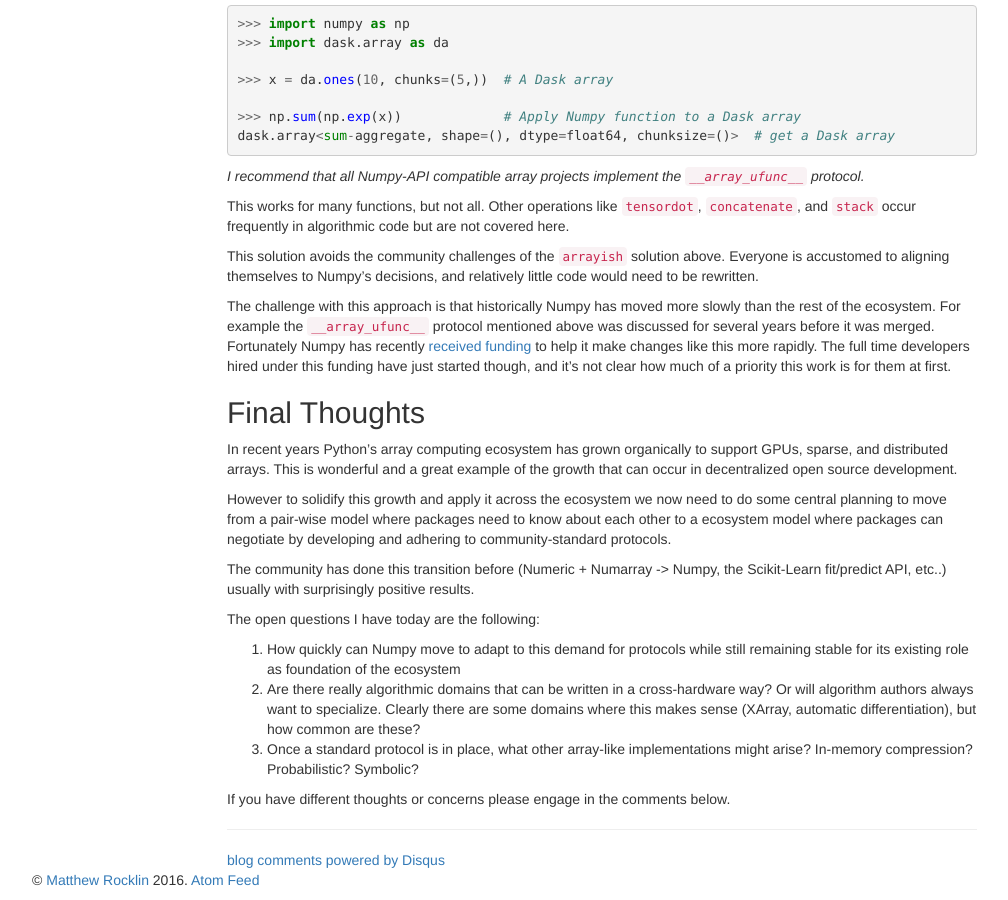
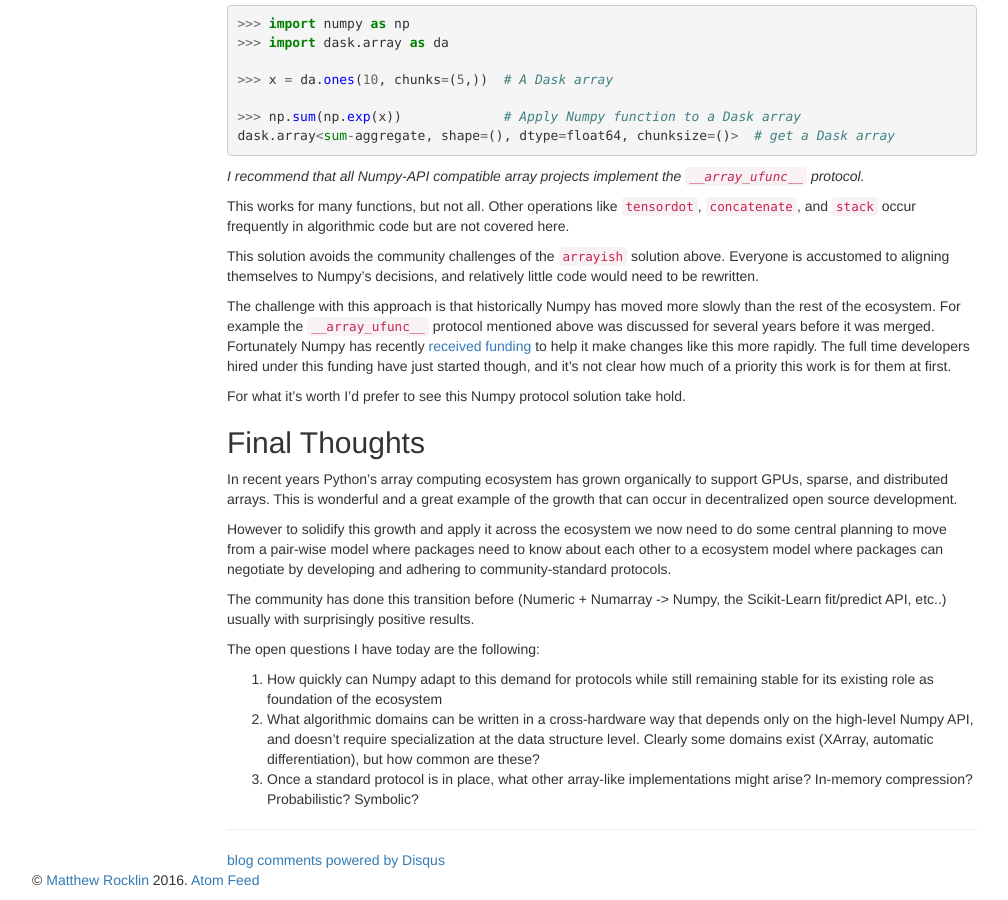
Before and after one commit to besyskymnbk/blog, a Jekyll site: the page built from _posts/work/2018-05-22-beyond-numpy.md, in a window 1280 px wide and 900 px high, scrolled down 3710 px. Shown: the whole window, without its empty margins (38-1046 px from the left). Built offline with Jekyll 4.4.1, drawn with Linux system fonts in a browser that asks for light colours; comment, search, counter and statistics services are not loaded; some of the changed text lies outside the part shown.

Commit message:
small edits

```diff
--- a/_posts/work/2018-05-22-beyond-numpy.md
+++ b/_posts/work/2018-05-22-beyond-numpy.md
@@ -43,9 +43,9 @@ Fortunately other libraries in the ecosystem implement the Numpy array API on th
 So even when the Numpy implementation is no longer ideal,
 the Numpy API lives on in successor projects.
 
-*Note: the Numpy implementation remains ideal 95+% of the time.
+*Note: the Numpy implementation remains ideal most of the time.
 Dense in-memory arrays are still the common case.
-This blogpost is about the other 5% of cases (which are also important)*
+This blogpost is about the minority of cases where Numpy is not ideal*
 
 We can write code very similar code between all of
 Numpy, GPU, sparse, and parallel arrays:
@@ -290,6 +290,8 @@ to help it make changes like this more rapidly.
 The full time developers hired under this funding have just started though,
 and it's not clear how much of a priority this work is for them at first.
 
+For what it's worth I'd prefer to see this Numpy protocol solution take hold.
+
 
 Final Thoughts
 --------------
@@ -308,12 +310,13 @@ usually with surprisingly positive results.
 
 The open questions I have today are the following:
 
-1.  How quickly can Numpy move to adapt to this demand for protocols
+1.  How quickly can Numpy adapt to this demand for protocols
     while still remaining stable for its existing role as foundation of the ecosystem
-2.  Are there really algorithmic domains that can be written in a cross-hardware way?
-    Or will algorithm authors always want to specialize.
-    Clearly there are some domains where this makes sense (XArray, automatic differentiation), but how common are these?
-3.  Once a standard protocol is in place, what other array-like implementations might arise?
+2.  What algorithmic domains can be written in a cross-hardware way
+    that depends only on the high-level Numpy API,
+    and doesn't require specialization at the data structure level.
+    Clearly some domains exist (XArray, automatic differentiation),
+    but how common are these?
+3.  Once a standard protocol is in place,
+    what other array-like implementations might arise?
     In-memory compression?  Probabilistic?  Symbolic?
-
-If you have different thoughts or concerns please engage in the comments below.
```
